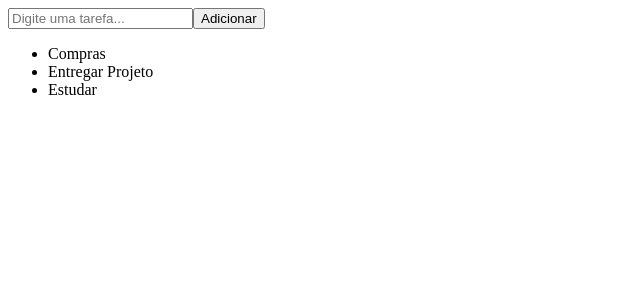
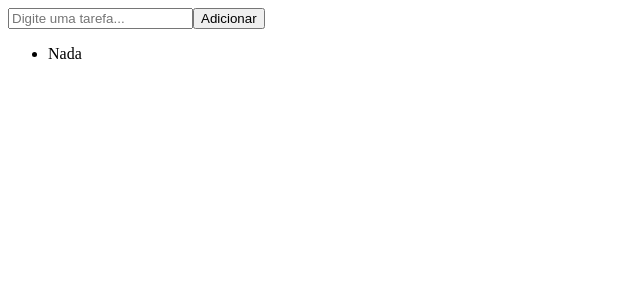
Before and after one commit to gustavo-goulart/devclub-frontend, a React (Vite) app in the folder 5-react/to-do-list-react/: page / in a window 1280 px wide. Shown: the top 300 px of the page, without its empty margins (0-640 px from the left). Built offline with nearby package versions, Linux system fonts and the light colour scheme.

Commit message:
inputTask

```diff
--- a/5-react/to-do-list-react/package.json
+++ b/5-react/to-do-list-react/package.json
@@ -11,7 +11,8 @@
   },
   "dependencies": {
     "react": "^18.2.0",
-    "react-dom": "^18.2.0"
+    "react-dom": "^18.2.0",
+    "uuid": "^9.0.1"
   },
   "devDependencies": {
     "@types/react": "^18.2.66",
--- a/5-react/to-do-list-react/src/App.jsx
+++ b/5-react/to-do-list-react/src/App.jsx
@@ -1,18 +1,16 @@
+import { useState } from "react";
+import { v4 as uuid } from "uuid";
+
 function App() {
-  const list = [
-    { id: 25845, task: "Compras" },
-    { id: 15478, task: "Entregar Projeto" },
-    { id: 14577, task: "Estudar" },
-  ];
-
-  //"Compras", "Entregar Projeto", "Estudar"
+  const [list, setList] = useState([{ id: uuid(), task: "Nada" }]);
+  const [inputTask, setInputTask] = useState("");
 
   function inputMudou(event) {
-    console.log(event.target.value);
+    setInputTask(event.target.value);
   }
 
   function clicarNoBotao() {
-    console.log("Cliquei no botão");
+    setList([...list, { id: uuid(), task: inputTask }]);
   }
 
   return (
```
Also changed, not shown: 1 other file (tests, documents, lock files or other folders).
